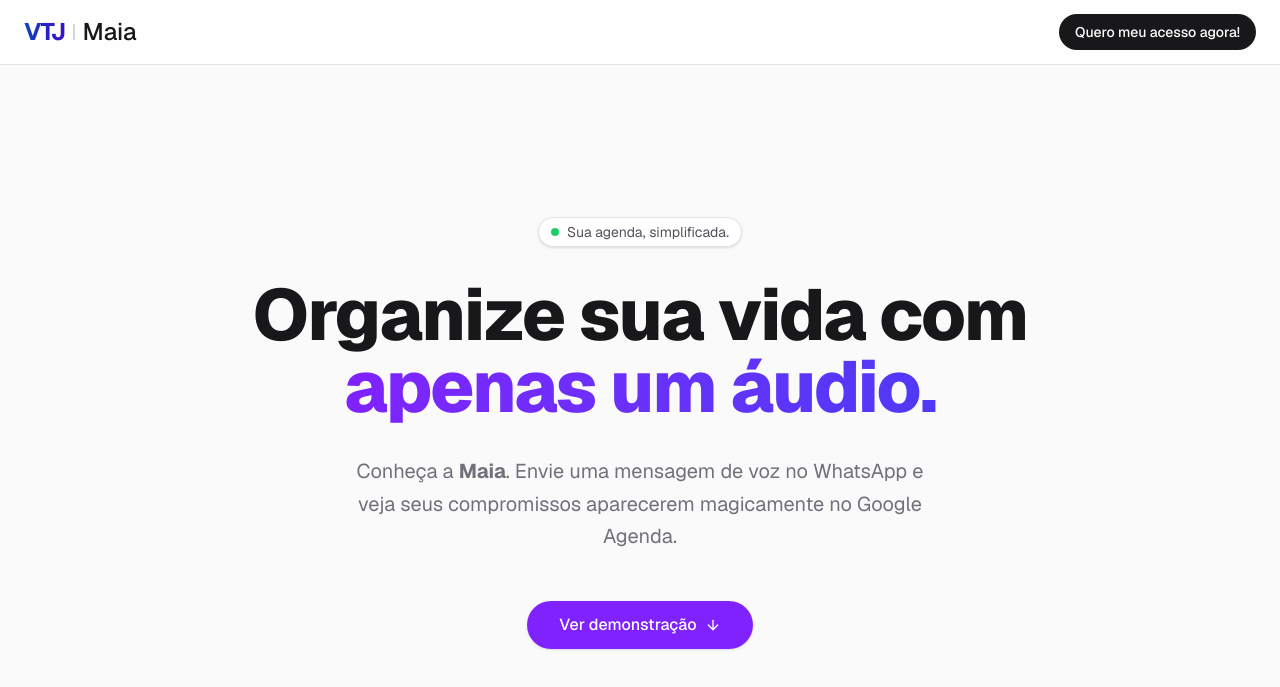
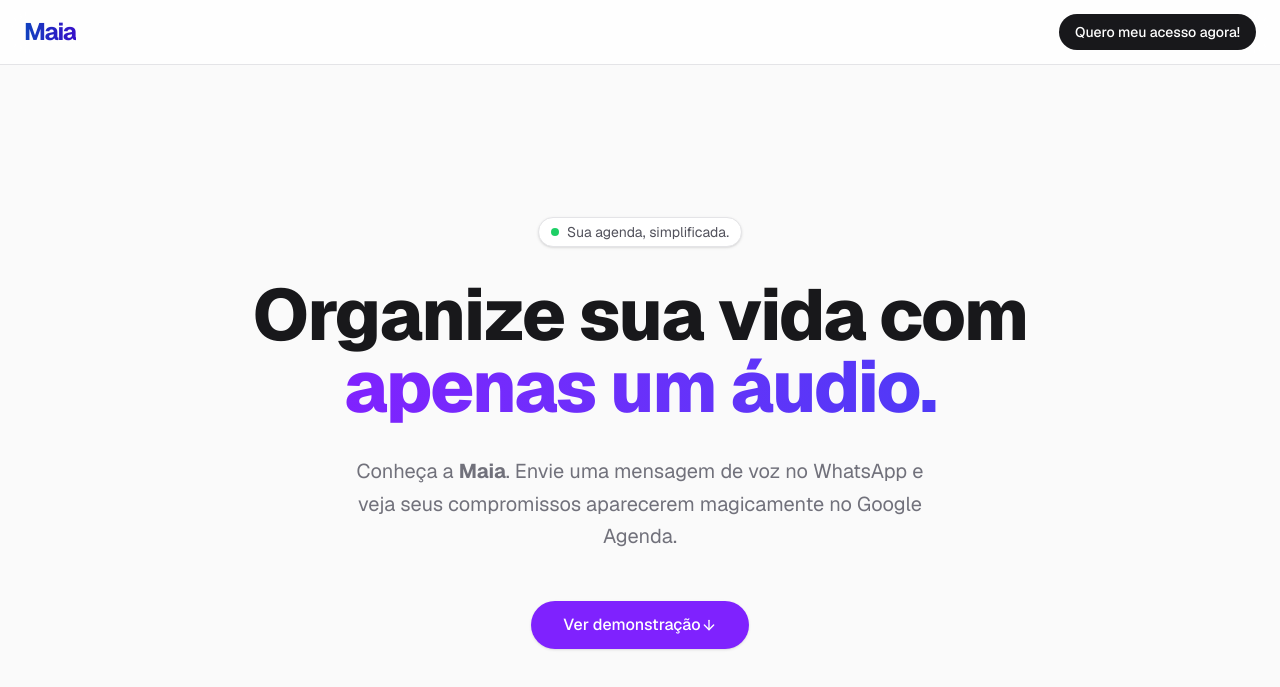
Before and after one commit to jhonzz02/VTJ, a Next.js app: page / in a window 1280 px wide. Shown: the top 687 px of the page. Built offline with nearby package versions, Linux system fonts and the light colour scheme.

Commit message:
fix: remove VTJ and minor errors

```diff
--- a/app/page.tsx
+++ b/app/page.tsx
@@ -71,8 +71,8 @@ export default function Home() {
               transition={{ delay: 0.3, duration: 0.8 }}
               className="flex flex-col items-center"
             >
-              <span className="text-7xl md:text-8xl font-extrabold tracking-tighter text-white mb-4">
-                VTJ
+              <span className="text-7xl md:text-8xl font-extrabold tracking-tighter text-white mb-4 text-center">
+                Conheça Sua Assistente Virtual <br /> <br /> Maia
               </span>
               <motion.div
                 initial={{ width: 0 }}
@@ -100,11 +100,11 @@ export default function Home() {
           >
             <div className="container mx-auto flex h-16 items-center justify-between px-4 md:px-6">
               <div className="flex items-center gap-2">
-                <span className="text-2xl font-bold tracking-tighter bg-linear-to-r from-[#0D42BE] via-[#2325C3] to-[#360FC9] bg-clip-text text-transparent">VTJ</span>
-                <div className="h-4 w-0.5 bg-zinc-300 dark:bg-zinc-700"></div>
+                <span className="text-2xl font-bold tracking-tighter bg-linear-to-r from-[#0D42BE] via-[#2325C3] to-[#360FC9] bg-clip-text text-transparent">Maia</span>
+{/*                 <div className="h-4 w-0.5 bg-zinc-300 dark:bg-zinc-700"></div>
                 <span className="text-2xl font-medium">
-                  Maia
-                </span>
+                  VTJ
+                </span> */}
               </div>
 
               <nav className="hidden md:flex gap-6 text-sm font-medium">
@@ -167,7 +167,7 @@ export default function Home() {
                 >
                   <button className="inline-flex h-12 items-center justify-center rounded-full bg-violet-600 px-8 text-base font-medium text-white shadow transition-colors hover:bg-violet-700 focus-visible:outline-none focus-visible:ring-1 focus-visible:ring-violet-700">
                     <a href="#1">Ver demonstração </a>
-                    <ArrowDown className="ml-2 h-4 w-4" />
+                    <ArrowDown className="ml-h-4 w-4" />
                   </button>
                 </motion.div>
               </div>
@@ -176,7 +176,7 @@ export default function Home() {
             {/* video */}
             <motion.div
               variants={itemVariants}
-              className="bg-linear-to-r from-[#100B31] to-[#100B31] h-[calc(100vh-32px)] flex justify-center items-center"
+              className="bg-linear-to-r from-[#18114b] to-[#191150] h-[calc(100vh-32px)] flex justify-center items-center"
               id="1"
             >
               <div className="bg-amber-50 ">
@@ -339,7 +339,7 @@ export default function Home() {
               whileInView={{ opacity: 1, y: 0 }}
               viewport={{ once: true, margin: "-100px" }}
               transition={{ duration: 0.8 }}
-              className="border-t border-zinc-200 bg-zinc-50 py-24 dark:border-zinc-800 bg-linear-to-r from-[#100B31] to-[#100B31]"
+              className="border-t border-zinc-200 bg-zinc-50 py-24 dark:border-zinc-800 bg-linear-to-r from-[#18114b] to-[#191150]"
             >
               <div className="container mx-auto px-4 text-center">
                 <h2 className="mb-6 text-3xl font-bold tracking-tight md:text-4xl">
@@ -366,13 +366,13 @@ export default function Home() {
           >
             <div className="container mx-auto flex flex-col max-sm:flex-col-reverse items-center justify-between px-4 gap-4 md:flex-row text-zinc-500 dark:text-zinc-400 text-sm">
               <div className="flex gap-6">
-                <Image
+{/*                 <Image
                   src="/Logo.png"
                   alt="Logo da Marca"
                   width={30}
                   height={30}
                   className="rounded-full object-cover hover:cursor-pointer transition-all duration-300 transform hover:-translate-y-1 hover:scale-105 backdrop-blur-sm"
-                />
+                /> */}
                 <p className="flex justify-center items-center">
                   © 2026 VTJ Tecnologia. Todos os direitos reservados.
                 </p>
```
